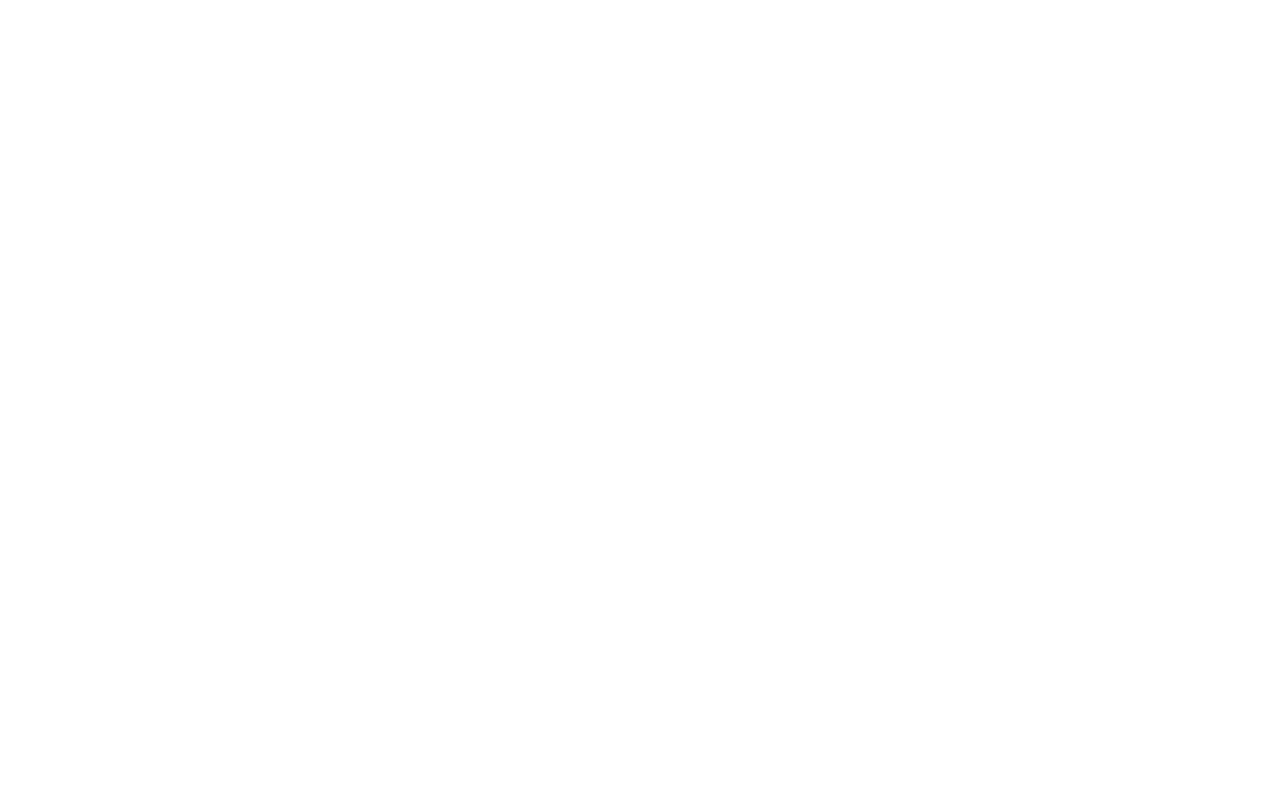
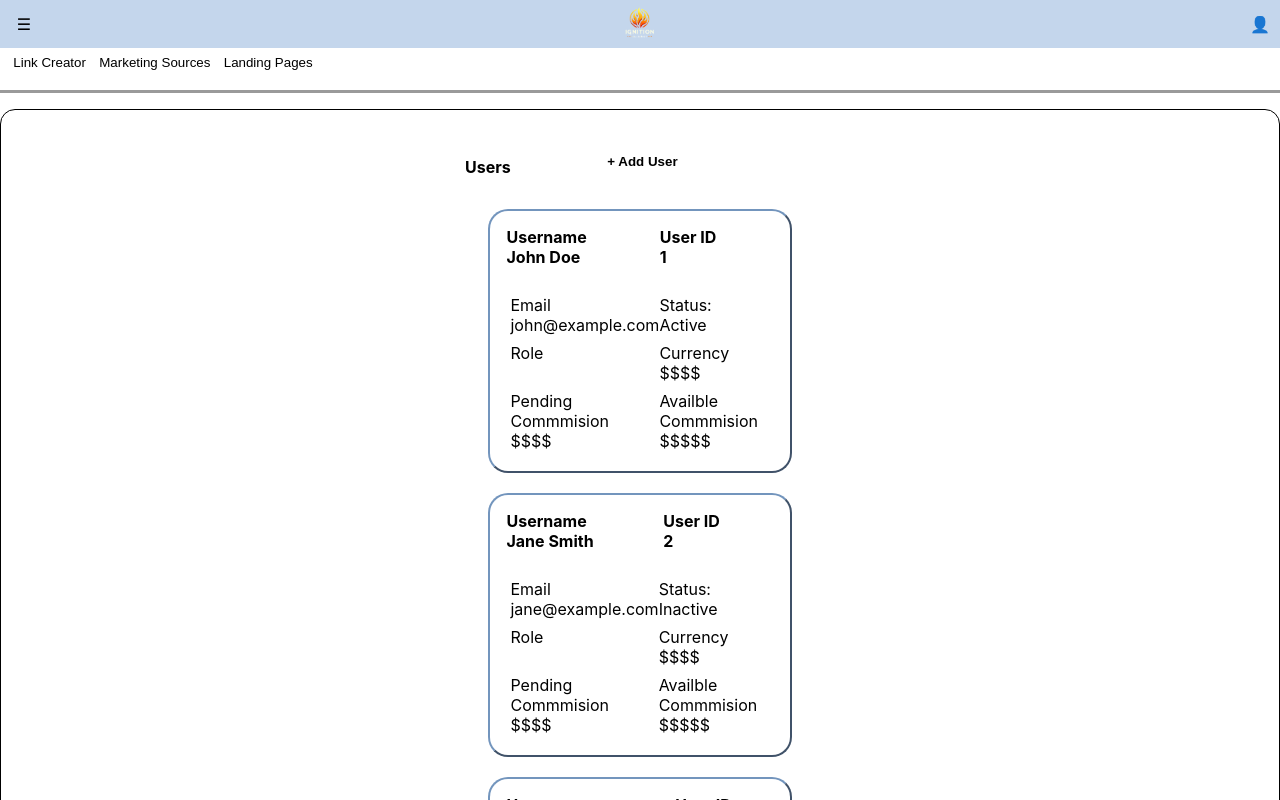
Before and after one commit to Stephen-Terera/Stephen-Terera.github.io, a React (Create React App) app: page /tools in a window 1280 px wide. Before the commit this address had no page. Shown: the top 800 px of the page. Built offline with nearby package versions, Linux system fonts and the light colour scheme.

Commit message:
Added more componenets and populated remaining pages.

```diff
--- a/src/App.js
+++ b/src/App.js
@@ -6,6 +6,8 @@
 import Dashboard from './Dashboard.js';
 import Register from "./Register.js"
 import Network from './Network.js';
+import Tools from "./Tools.js";
+import Withdrawals from './Withdrawls.js';
 
 function App() {
   return (
@@ -15,6 +17,9 @@
         <Route path="/dashboard" element={<Dashboard />} />
         <Route path="/register" element={<Register />} />
         <Route path="/network" element={<Network /> } />
+        <Route path="/tools" element={<Tools /> } />
+        <Route path="/withdrawals" element={<Withdrawals /> } />
+
       </Routes>
     </Router>
   );
--- a/src/Header.js
+++ b/src/Header.js
@@ -67,8 +67,8 @@
         </a>
         <a href="/dashboard" onClick={(e) => handleNavigation(e, "dashboard")}>Dashboard</a>
         <a href="/network"  onClick={(e) => handleNavigation(e, "network")}>Network</a>
-        <a href="#">Tools</a>
-        <a href="#">Withdrawals</a>
+        <a href="/tools" onClick={(e) => handleNavigation(e, "tools")} >Tools</a>
+        <a href="/withdrawals"  onClick={(e) => handleNavigation(e, "withdrawals")} >Withdrawals</a>
         <a href="#">Reports</a>
       </nav>
     </header>
--- /dev/null
+++ b/src/Tools.js
@@ -0,0 +1,45 @@
+// App.js
+import React, { useState } from 'react';
+import Tabs from './Tabs';
+import ResultsTable from './ResultsTables';
+import Header from './Header';
+import Footer from './Footer';
+import "./css/pages.css"
+
+const Tools = () => {
+  // Example data for different tables
+  const usersData = [
+    { id: 1, name: 'John Doe', email: 'john@example.com', status: 'Active' },
+    { id: 2, name: 'Jane Smith', email: 'jane@example.com', status: 'Inactive' },
+    { id: 3, name: 'Alice Johnson', email: 'alice@example.com', status: 'Active' },
+    { id: 4, name: 'Bob Brown', email: 'bob@example.com', status: 'Pending' },
+  ].map(user => ({ user }));
+
+  const adminsData = [
+    { id: 1, name: 'Admin One', email: 'admin1@example.com', status: 'Active' },
+    { id: 2, name: 'Admin Two', email: 'admin2@example.com', status: 'Inactive' },
+  ].map(user => ({ user }));
+
+  const guestsData = [
+    { id: 1, name: 'Guest User', email: 'guest@example.com', status: 'Guest' },
+  ].map(user => ({ user }));
+
+  // Define tabs with labels and corresponding table content
+  const tabs = [
+    { label: 'Link Creator', content: <ResultsTable data={usersData} /> },
+    { label: 'Marketing Sources', content: <ResultsTable data={adminsData} /> },
+    { label: 'Landing Pages', content: <ResultsTable data={guestsData} /> },
+  ];
+
+  return (
+    <div className="App">
+        <Header />
+
+      <Tabs tabs={tabs} />
+
+      <Footer />
+    </div>
+  );
+};
+
+export default Tools;
--- /dev/null
+++ b/src/Withdrawls.js
@@ -0,0 +1,43 @@
+// App.js
+import React, { useState } from 'react';
+import Tabs from './Tabs';
+import ResultsTable from './ResultsTables';
+import Header from './Header';
+import Footer from './Footer';
+import "./css/pages.css"
+
+const Withdrawals = () => {
+  // Example data for different tables
+  const usersData = [
+    { id: 1, name: 'John Doe', email: 'john@example.com', status: 'Active' },
+    { id: 2, name: 'Jane Smith', email: 'jane@example.com', status: 'Inactive' },
+    { id: 3, name: 'Alice Johnson', email: 'alice@example.com', status: 'Active' },
+    { id: 4, name: 'Bob Brown', email: 'bob@example.com', status: 'Pending' },
+  ].map(user => ({ user }));
+
+  const adminsData = [
+    { id: 1, name: 'Admin One', email: 'admin1@example.com', status: 'Active' },
+    { id: 2, name: 'Admin Two', email: 'admin2@example.com', status: 'Inactive' },
+  ].map(user => ({ user }));
+
+  const guestsData = [
+    { id: 1, name: 'Guest User', email: 'guest@example.com', status: 'Guest' },
+  ].map(user => ({ user }));
+
+  // Define tabs with labels and corresponding table content
+  const tabs = [
+    { label: 'Sub Users Request', content: <ResultsTable data={usersData} /> },
+  ];
+
+  return (
+    <div className="App">
+        <Header />
+
+      <Tabs tabs={tabs} />
+
+      <Footer />
+    </div>
+  );
+};
+
+export default Withdrawals;
--- a/src/css/Header.css
+++ b/src/css/Header.css
@@ -15,7 +15,6 @@
 
 }
 footer{
-
   bottom: 0;
   margin-top: 5em;
   width: 100%;
--- a/src/css/tiles.css
+++ b/src/css/tiles.css
@@ -2,7 +2,8 @@
     margin-top: 1em;
     display: grid;
     grid-template-columns: 1fr  1fr;
-    padding: 20px;
+    padding: 10px;
+    text-align: left;
     width: 60%;
     background-color: transparent;
 
@@ -20,7 +21,7 @@
     display: grid;
     margin-top: 0;
     border-style: none none outset none;
-    text-decoration: underline;
+    font-weight: bold;
     grid-template-columns: auto auto auto 1fr;
 }
 .tabs__menu-item{
@@ -40,6 +41,9 @@
     width: 50%;
 }
 .user-add-button{
+    background-color: transparent;
+    border-style: none;
+    font-weight: bold;
     padding: 10px;
     padding-top: 0;
     margin-left: 1em;
@@ -53,22 +57,27 @@
 }
 .user-tile{
     background-color: transparent;
+    text-align: left;
     border-radius: 20px;
     border-style: outset;
     margin-top: 1em;
+    margin-left: auto;
+    margin-right: auto;
     border-color: #7395bd;
     border-width: 2px;
+    width: 80%;
 }
 .user-tile__header{
     display: grid;
+    margin-left: 1em;
     grid-template-columns: auto auto;
     padding-top: 1em;
 
 }
 .user-tile__body{
     display: grid;
-    grid-template-columns: auto auto;
-    padding: 30px;
+    grid-template-columns: 1fr 1fr;
+    padding: 20px;
     width: 80%;
 }
 .user-tile-boy-p{
```
Also changed, not shown: 12 other files (tests, documents, lock files or other folders).
